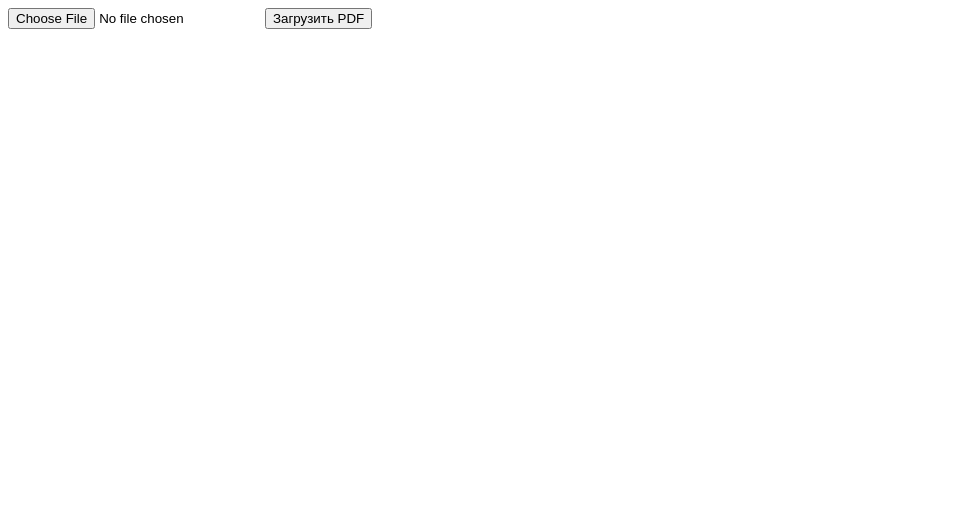
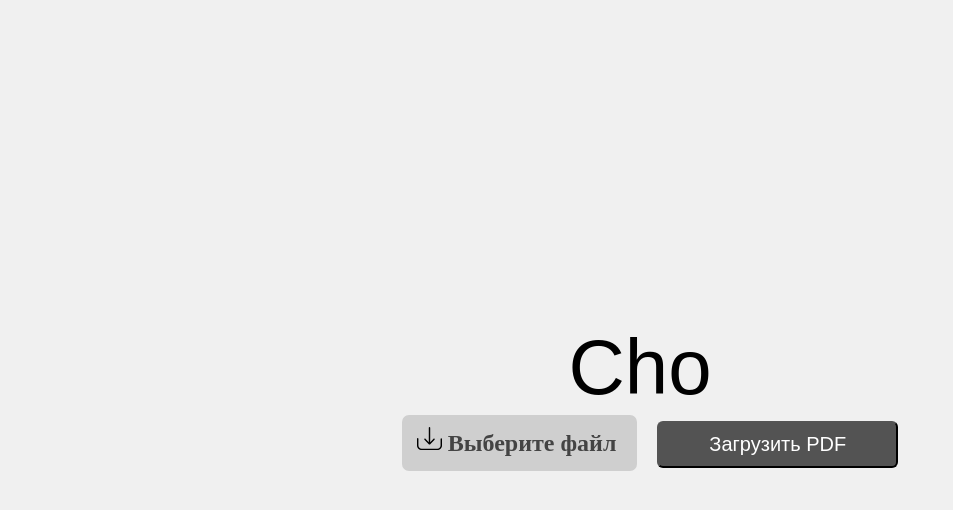
Before and after one commit to RusimusPrime/Platform-Cho, a Flask app: page /load in a window 1280 px wide. Shown: the top 510 px of the page, without its empty margins (0-953 px from the left). Run offline with Flask 3, Linux system fonts and the light colour scheme; the visitor is signed in with stand-in values (Sample User, id 1); some web fonts are replaced.

Commit message:
почти сайт

```diff
--- a/main.py
+++ b/main.py
@@ -74,18 +74,9 @@ def upload_pdf():
         action(file.filename)
 
         os.remove(save_path)
-        return f"Файл {file.filename} успешно сохранён в папку приложения"
+        return redirect("/home", code=302)
 
-    return render_template_string("""
-        <html>
-            <body>
-                <form method="POST" enctype="multipart/form-data">
-                    <input type="file" name="pdf_file" accept="application/pdf" required>
-                    <button type="submit">Загрузить PDF</button>
-                </form>
-            </body>
-        </html>
-    """)
+    return render_template("download.html")
 
 
 @app.route('/watch/<int:id>')
--- a/static/account.css
+++ b/static/account.css
@@ -28,6 +28,68 @@ p{
 .logo {
     font-size: 78px;
     font-family: Arial, sans-serif;
+    color: black;
+    text-decoration: none;
+}
+
+p .logo:hover {
+    color: rgb(61, 61, 61);
+}
+
+button{
+    font-size: 20px;
+    margin-top: 1vh;
+    margin-bottom: 10px;
+    font-family: Arial, sans-serif;
+    white-space: nowrap;
+    font-size: 20px;
+    color: rgb(255, 255, 255);
+    background: rgb(83, 83, 83);
+    padding: 10px 50px;
+    border-radius: 6px;
+    text-decoration: none;
+    transition: all 500ms ease;
+}
+
+input[type="file"]{
+    margin: 10px;
+    display: none;
+    font-size: 20px;
+    margin-top: 1vh;
+    margin-bottom: 10px;
+    font-family: Arial, sans-serif;
+    white-space: nowrap;
+    font-size: 20px;
+    color: rgb(68, 68, 68);
+    background: rgb(207, 207, 207);
+    padding: 10px 50px;
+    border-radius: 6px;
+    text-decoration: none;
+    transition: all 500ms ease;
+}
+
+label{
+    margin: 20px;
+    font-size: 24px;
+    font-weight: 600;
+    padding: 15px;
+    border-radius: 7px;
+    color: rgb(68, 68, 68);
+    background: rgb(207, 207, 207);
+}
+
+
+label:hover{
+    transform: scale(0.95);
+}
+
+button:hover{
+    transform: scale(0.95);
+}
+
+button:active{
+    transform: scale(0.90);
+    transition: all 200ms ease;
 }
 
 .btn{
--- /dev/null
+++ b/templates/download.html
@@ -0,0 +1,20 @@
+<!DOCTYPE html>
+<html lang="en">
+<head>
+    <meta charset="UTF-8">
+    <meta name="viewport" content="width=device-width, initial-scale=1.0">
+    <title>Cho</title>
+    <link rel="stylesheet" href="static/account.css">
+</head>
+<body>
+    <p><a class="logo" href="#">Cho</a></p>
+    <form method="POST" enctype="multipart/form-data" class="form">
+        <input type="file" id="input__file" name="pdf_file" accept="application/pdf" required>
+        <label for="input__file" class="input__file-button">
+            <span class="input__file-icon-wrapper"><img class="input__file-icon" src="static/add.svg" alt="Выбрать файл" width="25"></span>
+            <span class="input__file-button-text">Выберите файл</span>
+         </label>
+        <button type="submit">Загрузить PDF</button>
+    </form>
+</body>
+</html>
```
Also changed, not shown: static/add.svg (added).
